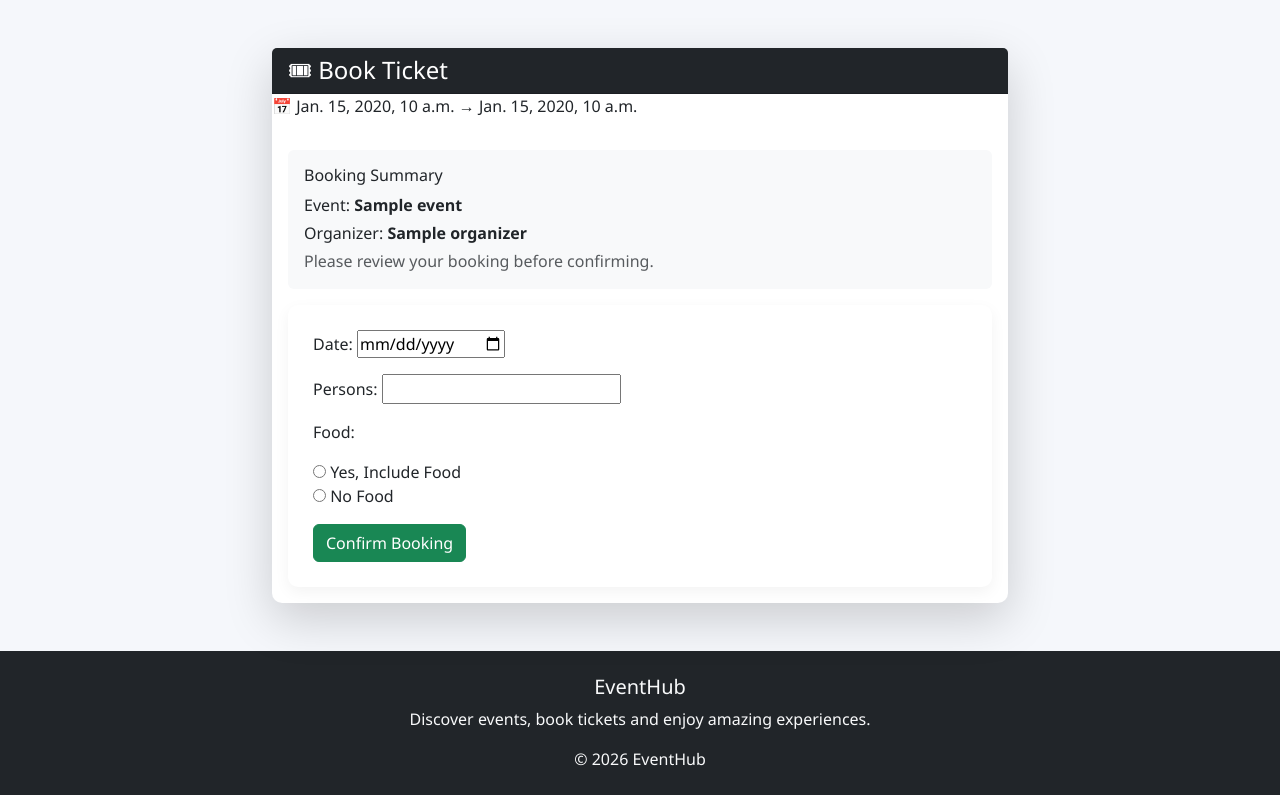
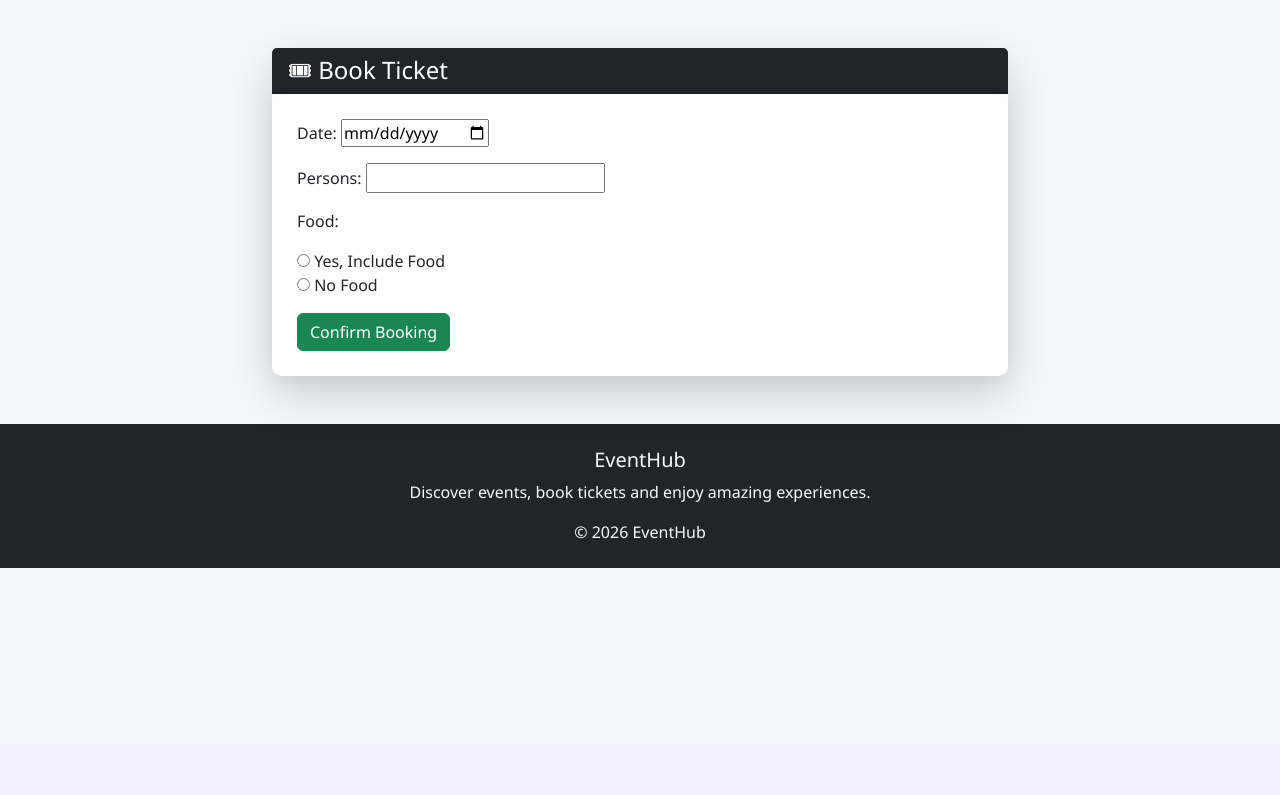
Before and after one commit to Ashutosh4136/EventBookingPlatform, a Django app: template bookings/templates/bookings/book_ticket.html in a window 1280 px wide. Shown: the part 56-851 px from the top of the page. After the commit the page ends 624 px from the top, so only its background shows below. Run offline with Django 5.2, Linux system fonts and the light colour scheme; tables that the repository leaves empty hold one stand-in row (values such as "Sample post"); the template is opened without the code that fills it: values that come from a table or form of the project are taken from there, most other values are stand-ins (such as "Sample title", 1, 10 or a date in 2020).

Commit message:
update to github

```diff
--- a/bookings/templates/bookings/book_ticket.html
+++ b/bookings/templates/bookings/book_ticket.html
@@ -15,32 +15,6 @@
                 </div>
 
 
-                <!-- Event Date Range -->
-                <p>
-                    📅
-                    {{ ticket.start_date }}
-                    →
-                    {{ ticket.end_date }}
-                </p>
-
-                <div class="card-body">
-
-                        <!-- Summary Box -->
-                        <div class="p-3 bg-light rounded mb-3">
-                            <h6>Booking Summary</h6>
-
-                            <p class="mb-1">
-                                Event: <strong>{{ ticket.title }}</strong>
-                            </p>
-
-                            <p class="mb-1">
-                                Organizer: <strong>{{ ticekt.organizer }}</strong>
-                            </p>
-
-                            <p class="mb-0 text-muted">
-                                Please review your booking before confirming.
-                            </p>
-                        </div>
 
                         <!-- Button -->
                        <form method="POST">
```
Also changed, not shown: events/templates/events/event_detail.html (+20 -3 lines). Lines whose indentation alone changed are shown as unchanged.
